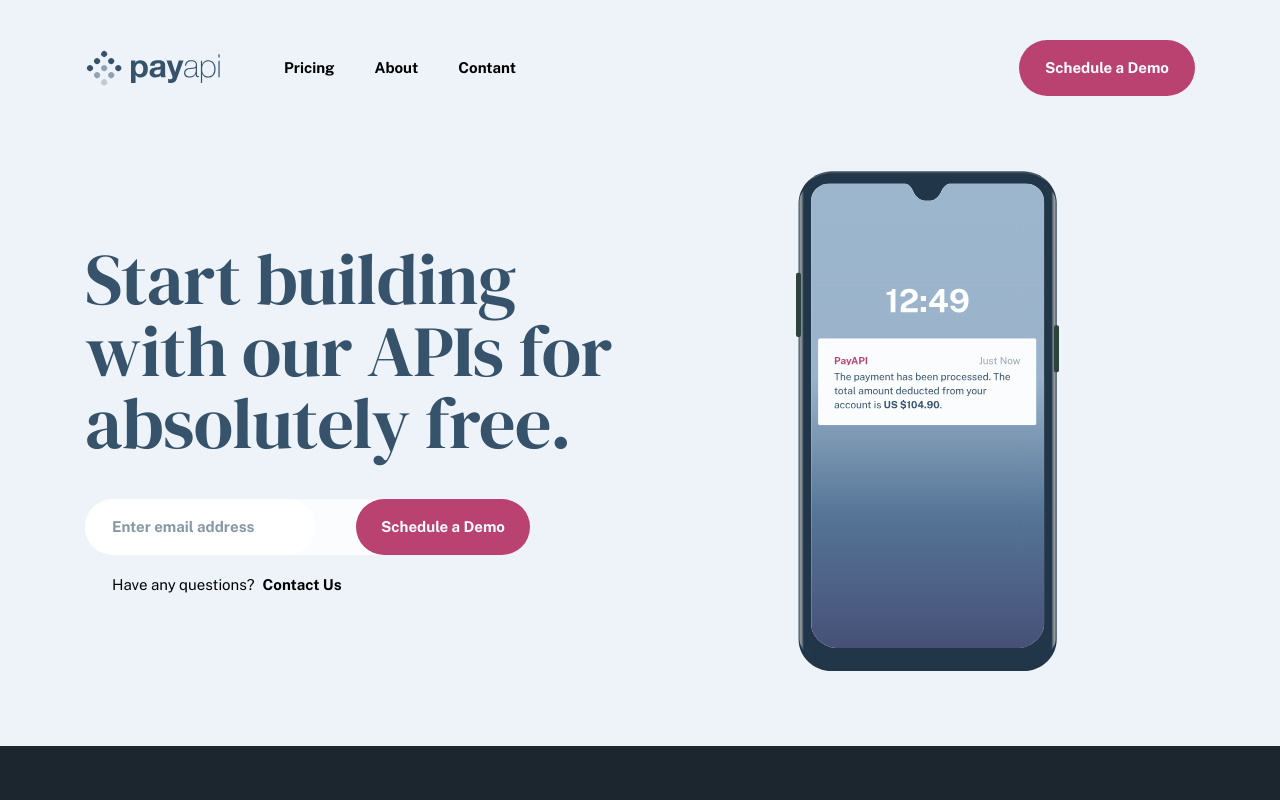
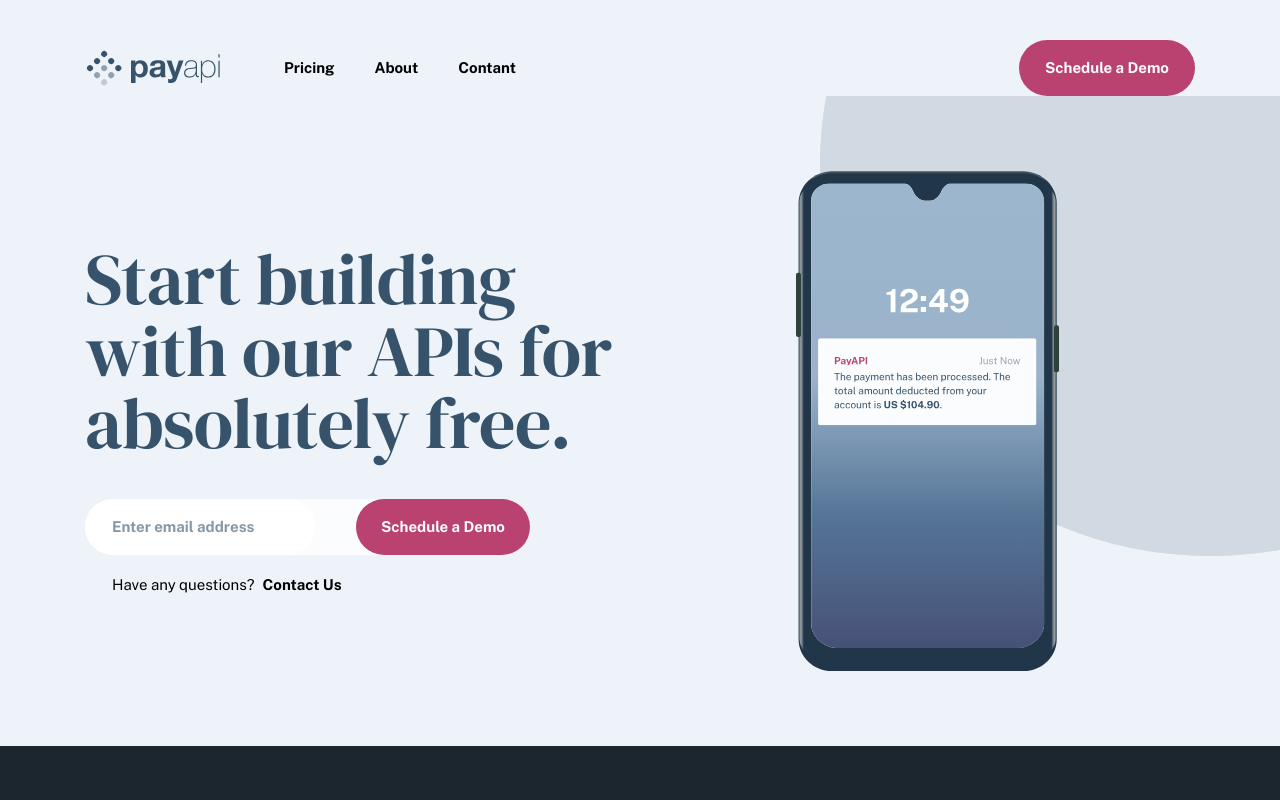
Before and after one commit to wasiqurzaman/payapi-site, a Next.js app: page / in a window 1280 px wide. Shown: the top 800 px of the page. Built offline with nearby package versions, Linux system fonts and the light colour scheme.

Commit message:
Refactor Home component

```diff
--- a/app/page.tsx
+++ b/app/page.tsx
@@ -5,30 +5,7 @@ import Ready from "./components/Ready";
 
 export default function Home() {
   return (
-    <div className="relative">
-      {/* <Image
-        src="/assets/shared/desktop/bg-pattern-circle.svg"
-        alt="circle"
-        width={1000}
-        height={1000}
-        className="absolute  right-[0] lg:right-[-300px] lg:top-[-200px] w-[1000px] top-[-300px] lg:h-[900px] lg:w-[850px]"
-      />
-      <svg
-        width="780"
-        height="780"
-        xmlns="http://www.w3.org/2000/svg"
-        xmlnsXlink="http://www.w3.org/1999/xlink"
-        className="absolute z-50 right-[50%] top-[-60%] translate-x-[50%] lg:hidden"
-      >
-        <defs>
-          <circle id="a" cx="390" cy="390" r="390" />
-          <circle id="b" cx="390" cy="390" r="390" />
-        </defs>
-        <g fill="#36536B" fillRule="evenodd" opacity=".15">
-          <use xlinkHref="#a" />
-          <use xlinkHref="#b" />
-        </g>
-      </svg> */}
+    <div className="relative bg-pattern-circle bg-no-repeat md:bg-[right_-20rem_top_-20rem] tab:bg-[center_top_-30rem]">
       <HeroSection />
       <section className=" bg-mirageBlue py-[88px] lg:py-[100px]">
         <div className="max-w-[1110px] mx-auto px-[24px] md:px-[40px] xl:px-0">
```
